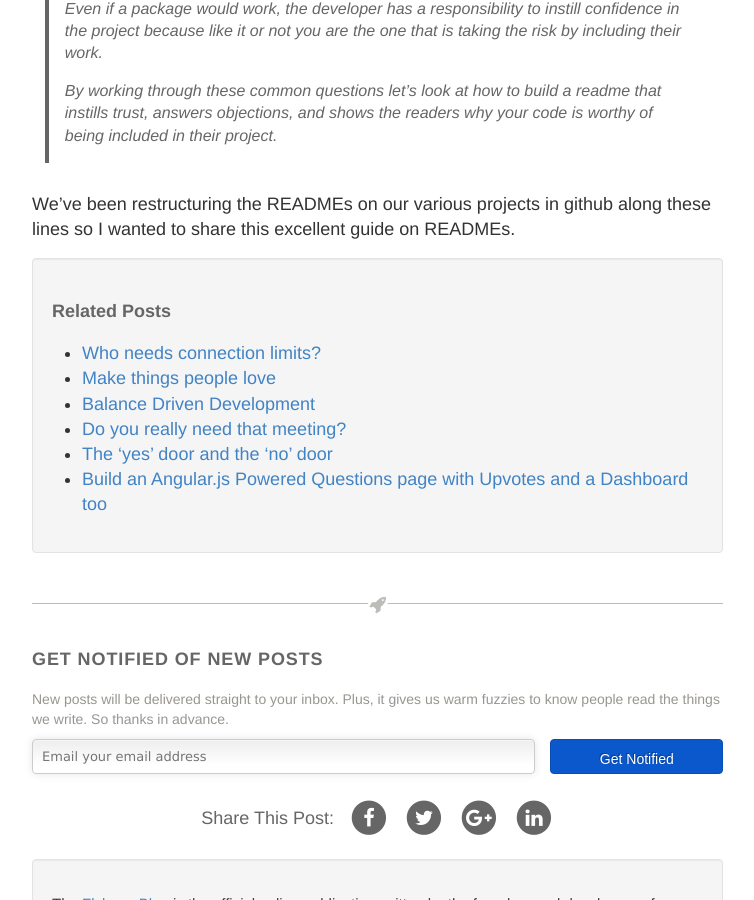
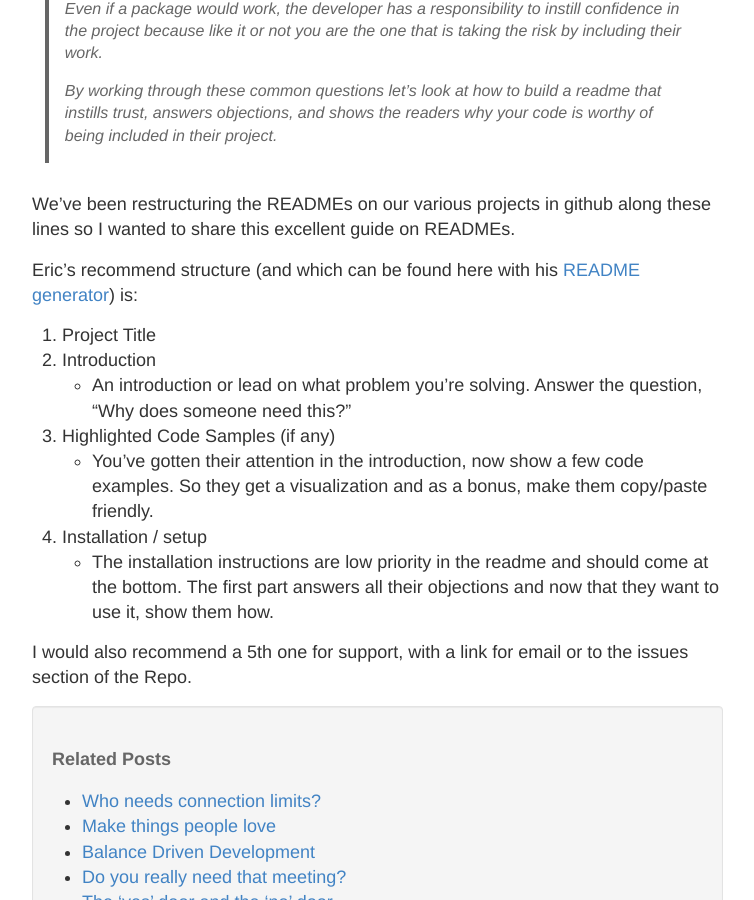
Before and after one commit to flybaseio/flybaseio.github.io, a Jekyll site: the page built from _posts/2016-06-07-how-to-write-a-readme-that-rocks.md, in a window 1280 px wide and 900 px high, scrolled down 937 px. Shown: the whole window, without its empty margins (248-1002 px from the left). Built offline with Jekyll 4.4.1, drawn with Linux system fonts in a browser that asks for light colours; nearby versions of some CDN libraries.

Commit message:
Update 2016-06-07-how-to-write-a-readme-that-rocks.md

```diff
--- a/_posts/2016-06-07-how-to-write-a-readme-that-rocks.md
+++ b/_posts/2016-06-07-how-to-write-a-readme-that-rocks.md
@@ -32,3 +32,15 @@ Eric L. Barnes
 > By working through these common questions let’s look at how to build a readme that instills trust, answers objections, and shows the readers why your code is worthy of being included in their project.
 
 We've been restructuring the READMEs on our various projects in github along these lines so I wanted to share this excellent guide on READMEs.
+
+Eric's recommend structure (and which can be found here with his [README generator](http://michaeldyrynda.github.io/readme-generator/)) is:
+
+1. Project Title
+2. Introduction
+  - An introduction or lead on what problem you're solving. Answer the question, "Why does someone need this?"
+3. Highlighted Code Samples (if any)
+  - You've gotten their attention in the introduction, now show a few code examples. So they get a visualization and as a bonus, make them copy/paste friendly.
+4. Installation / setup
+  - The installation instructions are low priority in the readme and should come at the bottom. The first part answers all their objections and now that they want to use it, show them how.
+
+I would also recommend a 5th one for support, with a link for email or to the issues section of the Repo.
```
